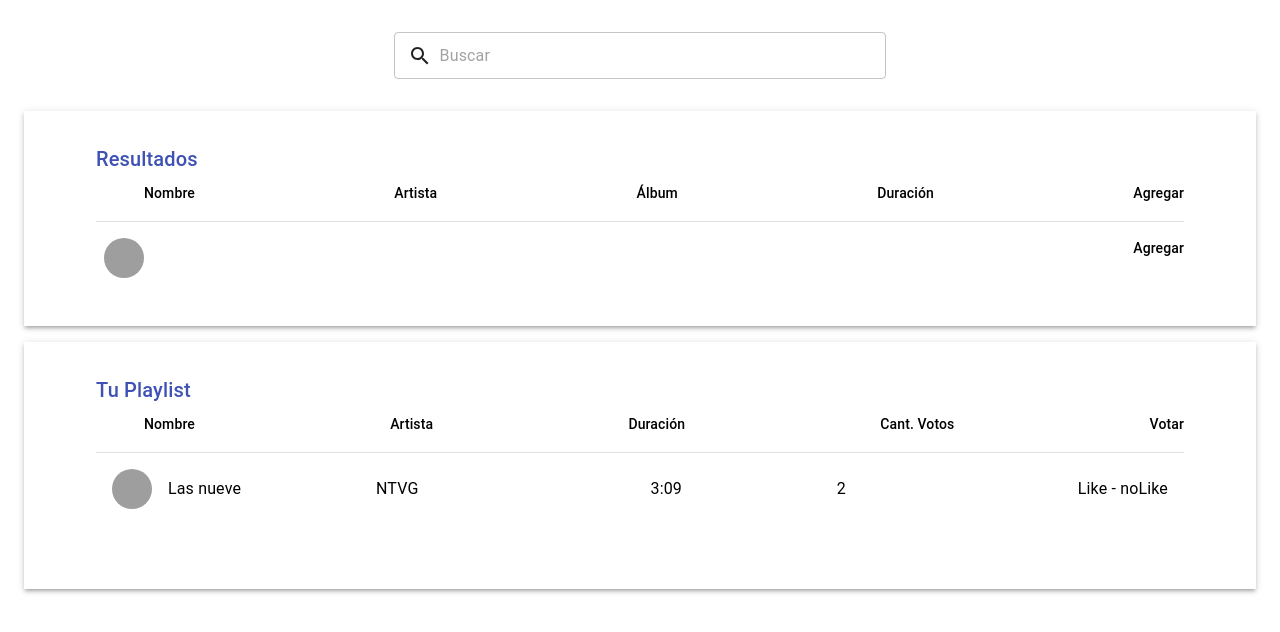
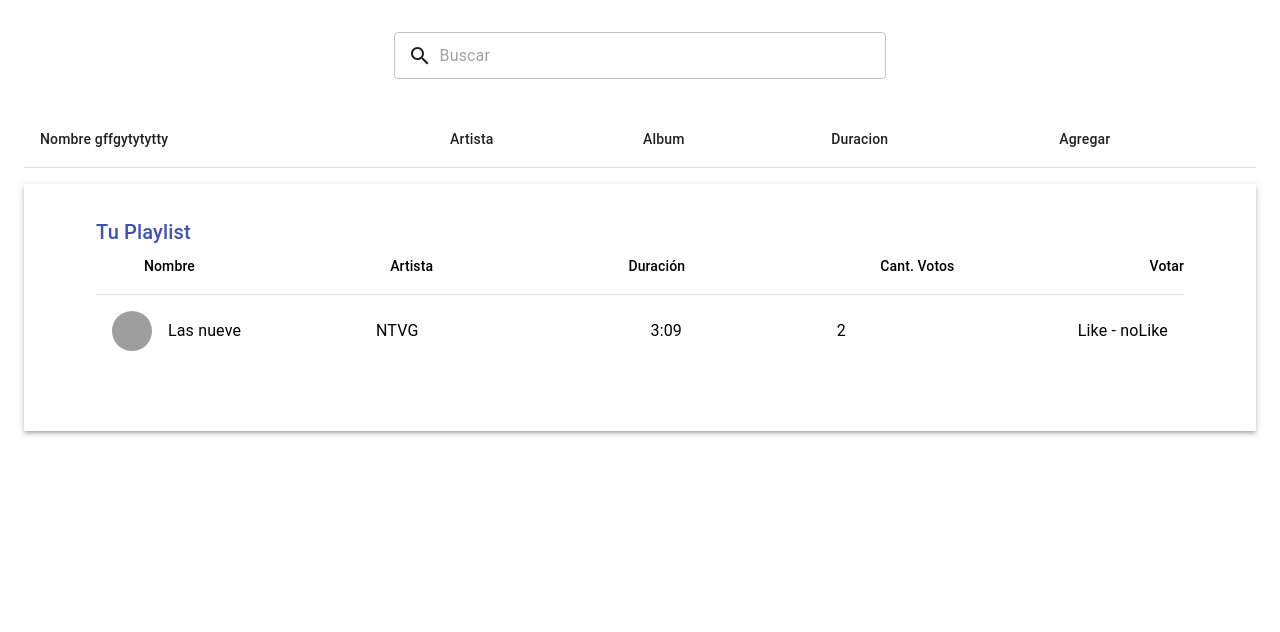
Before and after one commit to Ry-Ferreira/Proyecto-Modulo-2, a React (Create React App) app in the folder app-run/: page /playlist in a window 1280 px wide. Shown: the top 632 px of the page. Built offline with nearby package versions, Linux system fonts and the light colour scheme; grey boxes are pictures that could not be loaded.

Commit message:
fix-problem-with-map

```diff
--- a/app-run/src/Components/SearchPlay.js
+++ b/app-run/src/Components/SearchPlay.js
@@ -5,13 +5,15 @@ import SearchIcon from '@material-ui/icons/Search';
 import FormControl from '@material-ui/core/FormControl';
 import OutlinedInput from '@material-ui/core/OutlinedInput';
 import InputAdornment from '@material-ui/core/InputAdornment';
-import Typography from '@material-ui/core/Typography';
 import Container from '@material-ui/core/Container';
-import Grid from '@material-ui/core/Grid';
-import Divider from '@material-ui/core/Divider';
-import EmptySearch from './Sub-components/EmptySearch';
-import SearchResult from './Sub-components/SearchResult';
+import Table from '@material-ui/core/Table';
+import TableBody from '@material-ui/core/TableBody';
+import TableCell from '@material-ui/core/TableCell';
+import TableContainer from '@material-ui/core/TableContainer';
+import TableHead from '@material-ui/core/TableHead';
+import TableRow from '@material-ui/core/TableRow';
 import songsJSON from '../base-de-datos/songData.json';
+
 
 const useStyle = makeStyles((theme) => ({
     root: {
@@ -28,7 +30,6 @@ const SearchPlay = () => {
 
     let songs = songsJSON;
     let classes = useStyle();
-    let songResult = true;
 
     const [inputValue, setInputValue] = useState("");
     const [filterList, setFilterList] = useState([]);
@@ -45,6 +46,7 @@ const SearchPlay = () => {
 
     const handleInputValue = (e) => {
         setInputValue(e.target.value);
+        console.log(inputValue);
     };
 
     const handleInputKeyPress = (e) => {
@@ -55,19 +57,19 @@ const SearchPlay = () => {
 
             // despues actualizo el estado con esos resultados pora poder mostrarlos en el render
             setFilterList(result);
+            console.log(filterList);
         }
     };
 
 
 
     return (
-        <Fragment>
             <Container>
                 <Box my={4}>
                     <FormControl fullWidth variant="outlined">
                         <Box width="40%" mx="auto">
                             <OutlinedInput
-                                classes={{root:classes.root}}
+                                classes={{ root: classes.root }}
                                 fullWidth="bool"
                                 placeholder="Buscar"
                                 startAdornment={<InputAdornment position="start"><SearchIcon /></InputAdornment>}
@@ -78,29 +80,30 @@ const SearchPlay = () => {
                         </Box>
                     </FormControl>
                 </Box>
-                <Box boxShadow={3} py={4} px={9}>
-                    <Box mb={2}>
-                        <Box mb={1}>
-                            <Typography variant="h6" color="primary">Resultados</Typography>
-                        </Box>
-                        <Box>
-                            <Grid container="bool" direction="row" justify="space-between">
-                                <Box ml={6}><Typography variant="subtitle2">Nombre</Typography></Box>
-                                <Box><Typography variant="subtitle2">Artista</Typography></Box>
-                                <Box><Typography variant="subtitle2">Álbum</Typography></Box>
-                                <Box><Typography variant="subtitle2">Duración</Typography></Box>
-                                <Box><Typography variant="subtitle2">Agregar</Typography></Box>
-                            </Grid>
-                        </Box>
-                    </Box>
-                    <Divider variant="middle" classes={{root: classes.divider}} />
-                    <Box mx="auto" mb={2} width="100%">
-                        {!songResult &&<EmptySearch />}
-                        <SearchResult name={filterList.name} artist={filterList.artist} album={filterList.album} duration={filterList.duration} />
-                    </Box>
-                </Box>
+                <TableContainer>
+                    <Table aria-label="simple table">
+                        <TableHead>
+                            <TableRow>
+                                <TableCell> Nombre gffgytytytty</TableCell>
+                                <TableCell> Artista </TableCell>
+                                <TableCell> Album </TableCell>
+                                <TableCell> Duracion </TableCell>
+                                <TableCell> Agregar </TableCell>
+                            </TableRow>
+                        </TableHead>
+                        <TableBody>
+                            {filterList.map((song) => (
+                                <TableRow key={song.uuid}>
+                                    <TableCell align="left">{song.name}</TableCell>
+                                    <TableCell align="left">{song.album}</TableCell>
+                                    <TableCell align="left">{song.duration}</TableCell>
+                                    <TableCell align="left">Agregars</TableCell>
+                                </TableRow>
+                            ))}
+                        </TableBody>
+                    </Table>
+                </TableContainer>
             </Container>
-        </Fragment>
    )
 }
 
--- a/app-run/src/Components/Sub-components/emptySearch.js
+++ b/app-run/src/Components/Sub-components/EmptySearch.js
@@ -1,7 +1,6 @@
 import React from 'react';
 import { makeStyles ,Container, Grid, Typography } from '@material-ui/core';
 import Box from '@material-ui/core/Box';
-
 
 const useStyles = makeStyles({
     root: {
--- a/app-run/src/Components/Sub-components/SearchResult.js
+++ b/app-run/src/Components/Sub-components/SearchResult.js
@@ -3,27 +3,34 @@ import Box from '@material-ui/core/Box';
 import Grid from '@material-ui/core/Grid';
 import Typography from '@material-ui/core/Typography';
 import Avatar from '@material-ui/core/Avatar';
-import SearchPlay from '../SearchPlay';
 
 
-const filterList = SearchPlay;
 
 const SearchResult = (props) => {
+
+    const list = props.songList;
+
     return (
-        <Box mt={2}>
+        <div>
+            {
+            list.map((cancion) => (
+                <Box mt={2} key={cancion.uuid}>
                     <Grid container="bool" direction="row" justify="space-between">
                         <Box pl={1}>
                             <Grid container="bool" direction="row" alignItems="center">
-                        <Box mr={1}><Avatar alt="Remy Sharp" src="/static/images/avatar/1.jpg" /></Box>
-                        <Box><Typography variant="subtitle2">{props.name}</Typography></Box>
+                                <Box mr={1}><Avatar alt="Remy Sharp" src={cancion.artist.coverUrl} /></Box>
+                                <Box><Typography variant="subtitle2">{cancion.name}</Typography></Box>
                             </Grid>
                         </Box>
-                <Typography variant="subtitle2">{props.artist}</Typography>
-                <Typography variant="subtitle2">{props.album}</Typography>
-                <Typography variant="subtitle2">{props.duration}</Typography>
+                        <Typography variant="subtitle2">{cancion.artist.name}</Typography>
+                        <Typography variant="subtitle2">{cancion.album}</Typography>
+                        <Typography variant="subtitle2">{cancion.duration}</Typography>
                         <Typography variant="subtitle2">Agregar</Typography>
                     </Grid>
                 </Box>
+            ))
+            }
+        </div>
     )
 }
 
--- a/app-run/src/Pages/Playlist.js
+++ b/app-run/src/Pages/Playlist.js
@@ -8,9 +8,11 @@ import { BrowserRouter as useParams } from "react-router-dom";
 
 const Playlist = () => {
 
+
+
     return (
         <Fragment>
-            <SearchPlay />
+            <SearchPlay  />
             <SearchList />
         </Fragment>
     )
```
Also changed, not shown: 1 other file (tests, documents, lock files or other folders). Lines whose indentation alone changed are shown as unchanged.
